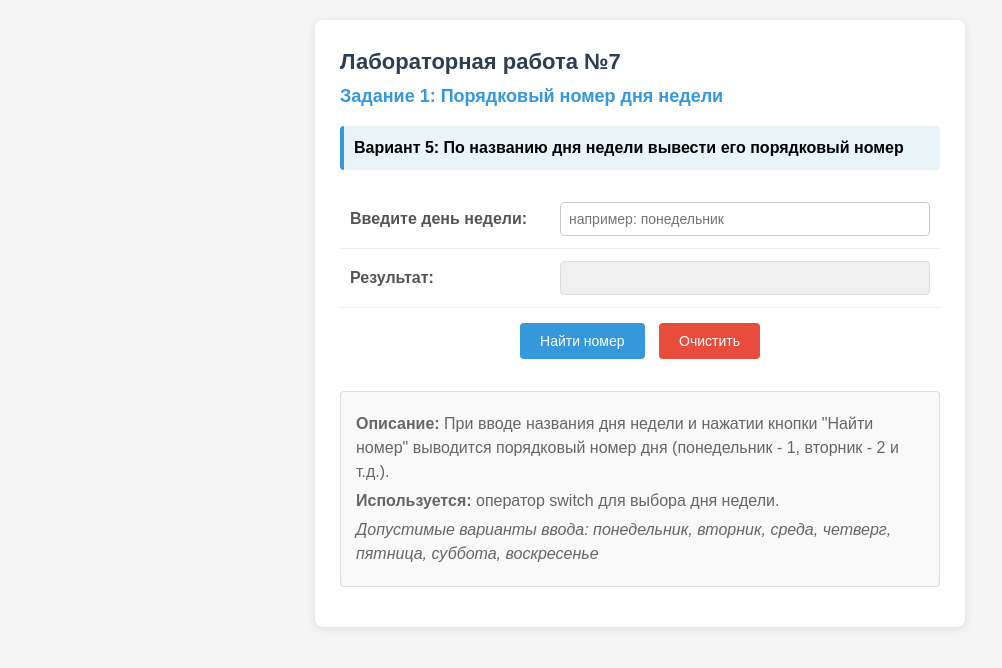
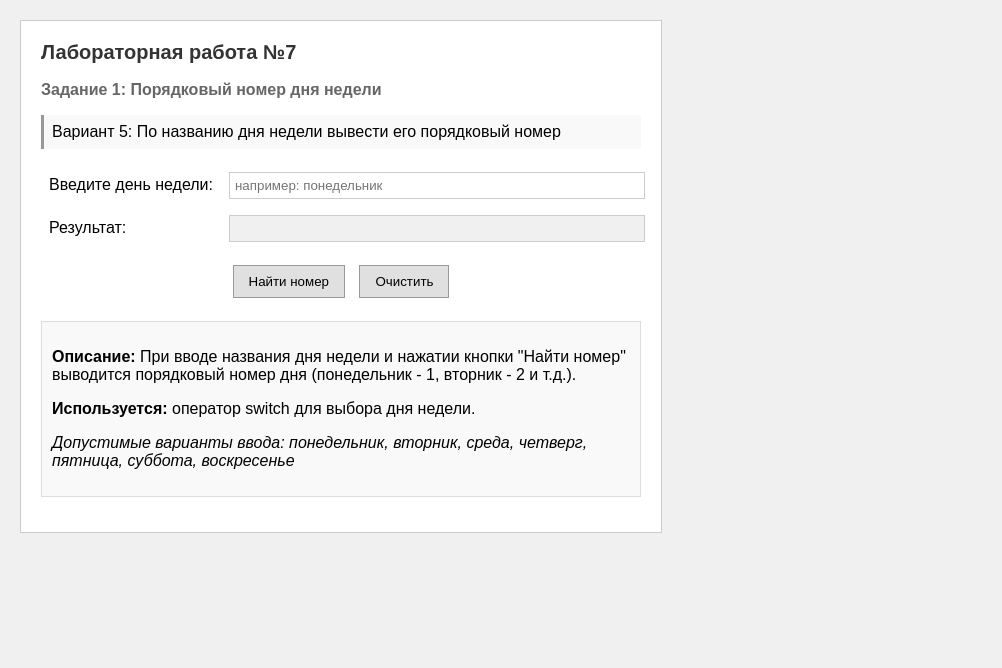
Before and after one commit to evstratovavalya055-afk/lab-web, a plain HTML site: page lab7/lab7_task1.html in a window 1280 px wide. Shown: the whole page, without its empty margins (0-1002 px from the left). Drawn offline with Linux system fonts and the light colour scheme.

Commit message:
лаба 7

```diff
--- a/lab7/styles/main.css
+++ b/lab7/styles/main.css
@@ -1,131 +1,84 @@
-/* Общие стили для лабораторной работы №7 */
 body {
     font-family: Arial, sans-serif;
-    background-color: #f5f5f5;
-    margin: 0;
-    padding: 20px;
-    line-height: 1.5;
+    background-color: #f0f0f0;
+    margin: 20px;
 }
 
 .container {
     max-width: 600px;
-    margin: 0 auto;
     background-color: white;
-    padding: 25px;
-    border-radius: 8px;
-    box-shadow: 0 2px 10px rgba(0,0,0,0.1);
+    padding: 20px;
+    border: 1px solid #ccc;
 }
 
 h2 {
-    color: #2c3e50;
+    color: #333;
+    font-size: 20px;
     margin-top: 0;
-    margin-bottom: 5px;
-    font-size: 22px;
 }
 
 h3 {
-    color: #3498db;
-    margin-top: 0;
-    margin-bottom: 10px;
-    font-size: 18px;
+    color: #666;
+    font-size: 16px;
 }
 
 .variant {
-    background-color: #e8f4f8;
-    padding: 10px;
-    border-radius: 4px;
-    margin-bottom: 20px;
-    font-weight: bold;
-    border-left: 4px solid #3498db;
+    background-color: #f9f9f9;
+    padding: 8px;
+    border-left: 3px solid #999;
+    margin-bottom: 15px;
 }
 
 table {
     width: 100%;
     border-collapse: collapse;
-    margin: 20px 0;
 }
 
 td {
-    padding: 12px 10px;
-    border-bottom: 1px solid #eee;
+    padding: 8px;
 }
 
 td:first-child {
-    width: 35%;
-    font-weight: bold;
-    color: #555;
+    width: 30%;
 }
 
 input[type="text"] {
     width: 100%;
-    padding: 8px;
+    padding: 5px;
     border: 1px solid #ccc;
-    border-radius: 4px;
-    font-size: 14px;
-    box-sizing: border-box;
+    font-family: Arial, sans-serif;
 }
 
 input[type="text"][readonly] {
-    background-color: #f9f9f9;
-    border-color: #ddd;
-    color: #333;
+    background-color: #f5f5f5;
 }
 
 .buttons {
     text-align: center;
     padding-top: 15px;
-    border-bottom: none;
 }
 
 input[type="button"], input[type="reset"] {
-    padding: 10px 20px;
+    padding: 8px 15px;
     margin: 0 5px;
-    border: none;
-    border-radius: 4px;
-    font-size: 14px;
+    border: 1px solid #999;
+    background-color: #e0e0e0;
     cursor: pointer;
-    transition: background-color 0.3s;
 }
 
-input[type="button"] {
-    background-color: #3498db;
-    color: white;
-}
-
-input[type="button"]:hover {
-    background-color: #2980b9;
-}
-
-input[type="reset"] {
-    background-color: #e74c3c;
-    color: white;
-}
-
-input[type="reset"]:hover {
-    background-color: #c0392b;
+input[type="button"]:hover, input[type="reset"]:hover {
+    background-color: #d0d0d0;
 }
 
 .info {
     background-color: #f9f9f9;
-    padding: 15px;
-    border-radius: 4px;
+    padding: 10px;
     margin: 15px 0;
     border: 1px solid #ddd;
 }
 
-.info p {
-    margin: 5px 0;
-    color: #666;
-}
-
 hr {
     border: none;
-    border-top: 1px solid #ddd;
-    margin: 20px 0 10px 0;
+    border-top: 1px solid #ccc;
+    margin: 15px 0;
 }
-
-.container > p:last-child {
-    color: #777;
-    font-size: 14px;
-    margin-bottom: 0;
-}
```
